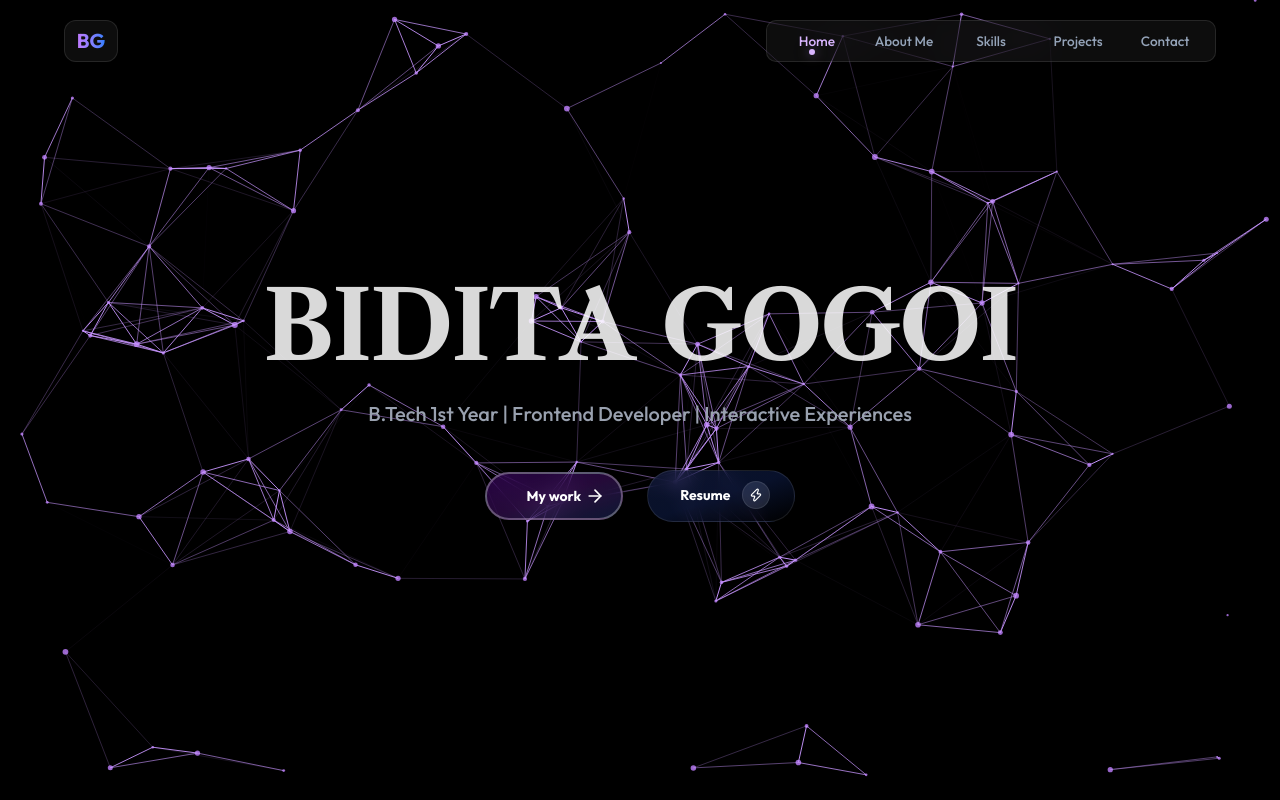
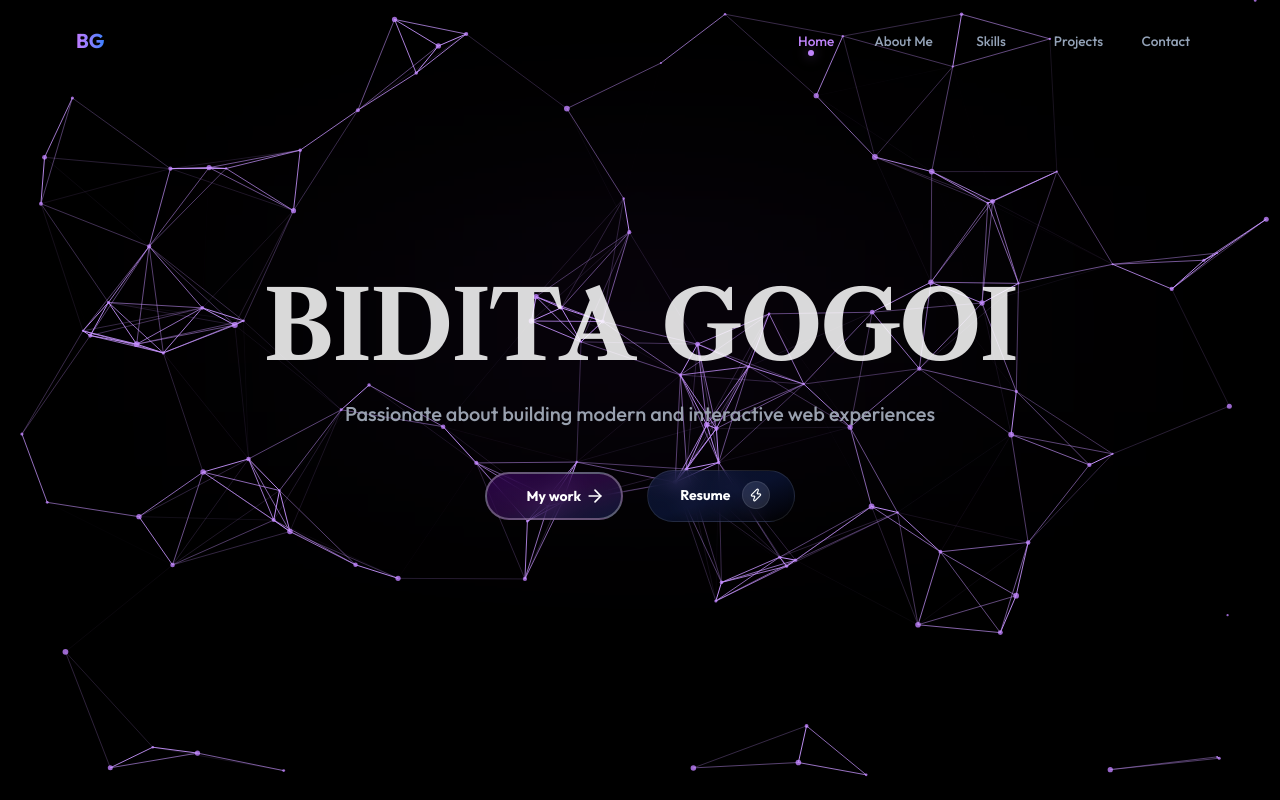
Before and after one commit to BiditaGogoi/modern_portfolio, a Next.js app: page / in a window 1280 px wide. Shown: the top 800 px of the page. Built offline with nearby package versions, Linux system fonts and the light colour scheme.

Commit message:
modify navbar

```diff
--- a/src/app/globals.css
+++ b/src/app/globals.css
@@ -54,30 +54,25 @@ html {
 
 .logo-pill {
   position: relative;
-  width: 54px;
+  width: auto;
   height: 42px;
   display: flex;
   justify-content: center;
   align-items: center;
+  padding: 0 12px;
 }
 
 .logo-container {
   display: flex;
+  align-items: center;
+  justify-content: center;
+  transition: all 0.3s ease;
   width: 100%;
   height: 100%;
-  align-items: center;
-  justify-content: center;
-  background: rgba(255, 255, 255, 0.05);
-  backdrop-filter: blur(20px);
-  border: 1px solid rgba(255, 255, 255, 0.1);
-  border-radius: 12px;
-  transition: 0.3s;
 }
 
 .logo-container:hover {
-  background: rgba(255, 255, 255, 0.08);
-  border-color: rgba(255, 255, 255, 0.2);
-  transform: translateY(-1px);
+  box-shadow: 0 0 20px rgba(168, 85, 247, 0.2); /* Purple glow */
 }
 
 .nav-container {
@@ -88,11 +83,12 @@ html {
   justify-content: space-around;
   align-items: center;
   padding: 0 0.4rem;
-  background: rgba(255, 255, 255, 0.05);
-  backdrop-filter: blur(20px);
-  border: 1px solid rgba(255, 255, 255, 0.1);
-  border-radius: 10px;
   position: relative;
+  transition: all 0.3s ease;
+}
+
+.nav-container:hover {
+  box-shadow: 0 0 25px rgba(59, 130, 246, 0.2); /* Blue glow */
 }
 
 .nav-dot {
--- a/src/components/navbar.tsx
+++ b/src/components/navbar.tsx
@@ -47,17 +47,11 @@ const Navbar = () => {
     (activeHash === link.href) || (!activeHash && link.href === "/")
   );
 
-  // Define theme colors for each nav item (Avoiding Orange as requested)
-  const NAV_COLORS = [
-    "#d8b4fe", // Home: Light Purple
-    "#93c5fd", // About Me: Light Blue
-    "#818cf8", // Skills: Indigo
-    "#22d3ee", // Projects: Cyan
-    "#f472b6", // Contact: Pink
-  ];
+  // Single unified theme color for the navbar
+  const THEME_COLOR = "#c084fc"; // Sophisticated Light Purple
 
   const displayIndex = hoveredIndex !== null ? hoveredIndex : (activeIndex !== -1 ? activeIndex : 0);
-  const displayColor = NAV_COLORS[displayIndex];
+  const displayColor = THEME_COLOR;
 
   return (
     <motion.header
@@ -72,6 +66,10 @@ const Navbar = () => {
       <div className="w-full px-6 md:px-16 flex items-center justify-between pointer-events-none">
         {/* Logo Pill - Left Side */}
         <div className="hidden md:flex logo-pill pointer-events-auto">
+          <motion.div
+            whileHover={{ y: -4, scale: 1.05 }}
+            transition={{ type: "spring", stiffness: 400, damping: 10 }}
+          >
             <Link
               href="/"
               className="logo-container group"
@@ -81,6 +79,7 @@ const Navbar = () => {
                 BG
               </span>
             </Link>
+          </motion.div>
         </div>
 
         {/* Mobile BG Logo (Remains visible for branding) */}
@@ -94,14 +93,21 @@ const Navbar = () => {
 
         {/* Desktop Nav - Right Side */}
         <div className="hidden md:flex nav-wrapper pointer-events-auto">
-          <div
+          <motion.div
             className="nav-container"
             onMouseLeave={() => setHoveredIndex(null)}
+            whileHover={{ y: -4, scale: 1.02 }}
+            transition={{ type: "spring", stiffness: 400, damping: 17 }}
           >
             {navLinks.map((link, index) => {
               const isActive = activeIndex === index;
               const isHovered = hoveredIndex === index;
-              const itemColor = (isActive || isHovered) ? NAV_COLORS[index] : "#94a3b8";
+
+              // Exclusivity Logic: If something is hovered, only show its color.
+              // Otherwise, show the active section's color.
+              const itemColor = hoveredIndex !== null
+                ? (isHovered ? THEME_COLOR : "#94a3b8")
+                : (isActive ? THEME_COLOR : "#94a3b8");
 
               return (
                 <a
@@ -135,7 +141,7 @@ const Navbar = () => {
                 damping: 30,
               }}
             />
-          </div>
+          </motion.div>
         </div>
 
         {/* Mobile Toggle */}
--- a/src/components/ui/aether-flow-hero.tsx
+++ b/src/components/ui/aether-flow-hero.tsx
@@ -241,8 +241,11 @@ const AetherFlowHero = () => {
                     variants={fadeUpVariants}
                     initial="hidden"
                     animate="visible"
-                    className={`${caslon.className} text-5xl md:text-8xl font-bold mb-6 cursor-default px-4 text-white flex flex-wrap justify-center overflow-visible tracking-tight`}
+                    className={`${caslon.className} relative text-5xl md:text-8xl font-bold mb-6 cursor-default px-4 text-white flex flex-wrap justify-center overflow-visible tracking-tight`}
                 >
+                    {/* Atmospheric Glow behind the name */}
+                    <div className="absolute -inset-x-10 md:-inset-x-20 top-1/2 -translate-y-1/2 h-full bg-gradient-to-r from-transparent via-purple-500/15 to-transparent blur-[80px] md:blur-[120px] pointer-events-none -z-10" />
+
                     <div className="flex mr-[0.3em]">
                         {"BIDITA".split("").map((char, i) => (
                             <ProximityCharacter key={`b-${i}`} char={char} mouseX={mouseX} mouseY={mouseY} />
@@ -262,7 +265,7 @@ const AetherFlowHero = () => {
                     animate="visible"
                     className="text-gray-400 text-lg md:text-xl max-w-2xl mx-auto mb-10 leading-relaxed font-medium"
                 >
-                    B.Tech 1st Year | Frontend Developer | Interactive Experiences
+                    Passionate about building modern and interactive web experiences
                 </motion.p>
 
                 <motion.div
```
Lines whose indentation alone changed are shown as unchanged.
